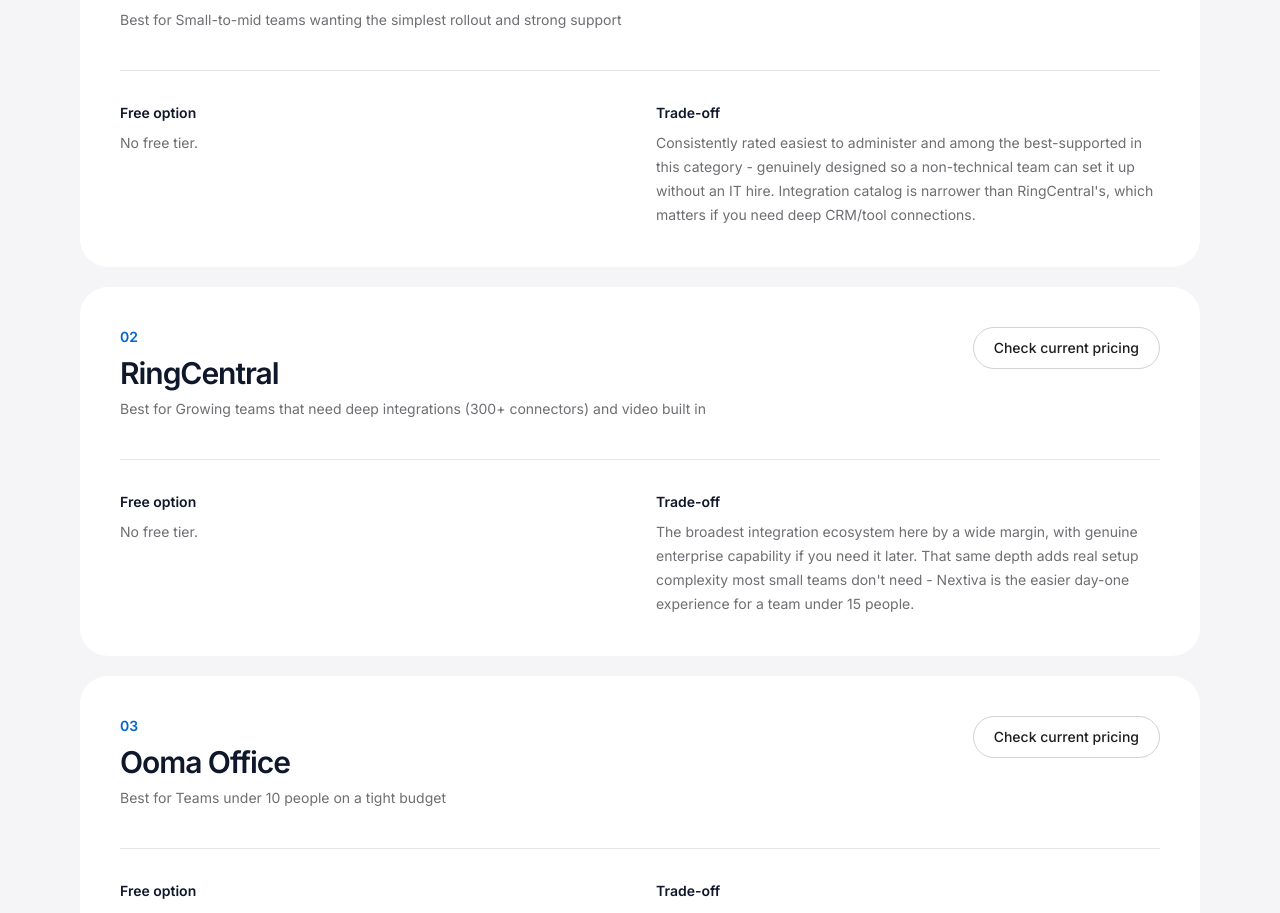
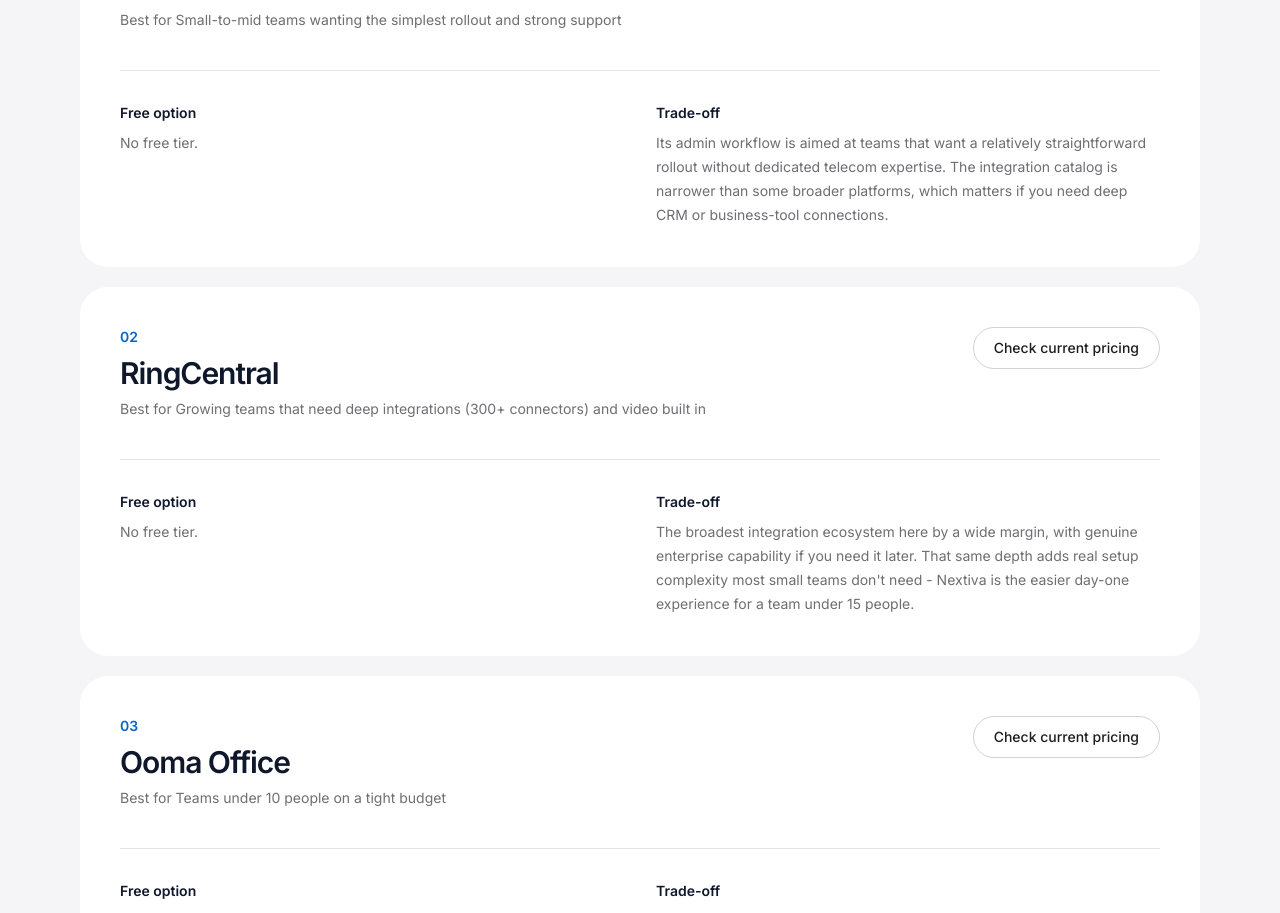
Before and after one commit to LinukaBandara/StackPick, a Next.js app: page /best/business-phone-voip in a window 1280 px wide. Shown: the part 3500-4413 px from the top of the page. Built offline with nearby package versions, Linux system fonts and the light colour scheme; no server answers.

Commit message:
content: remove unsupported support ranking claim

```diff
--- a/app/best/business-phone-voip/page.tsx
+++ b/app/best/business-phone-voip/page.tsx
@@ -21,7 +21,7 @@ export default function Page() {
           bestFor: "Small-to-mid teams wanting the simplest rollout and strong support",
           freeOption: "No free tier.",
           tradeoff:
-            "Consistently rated easiest to administer and among the best-supported in this category - genuinely designed so a non-technical team can set it up without an IT hire. Integration catalog is narrower than RingCentral's, which matters if you need deep CRM/tool connections.",
+            "Its admin workflow is aimed at teams that want a relatively straightforward rollout without dedicated telecom expertise. The integration catalog is narrower than some broader platforms, which matters if you need deep CRM or business-tool connections.",
           url: "https://www.nextiva.com/",
         },
         {
```
